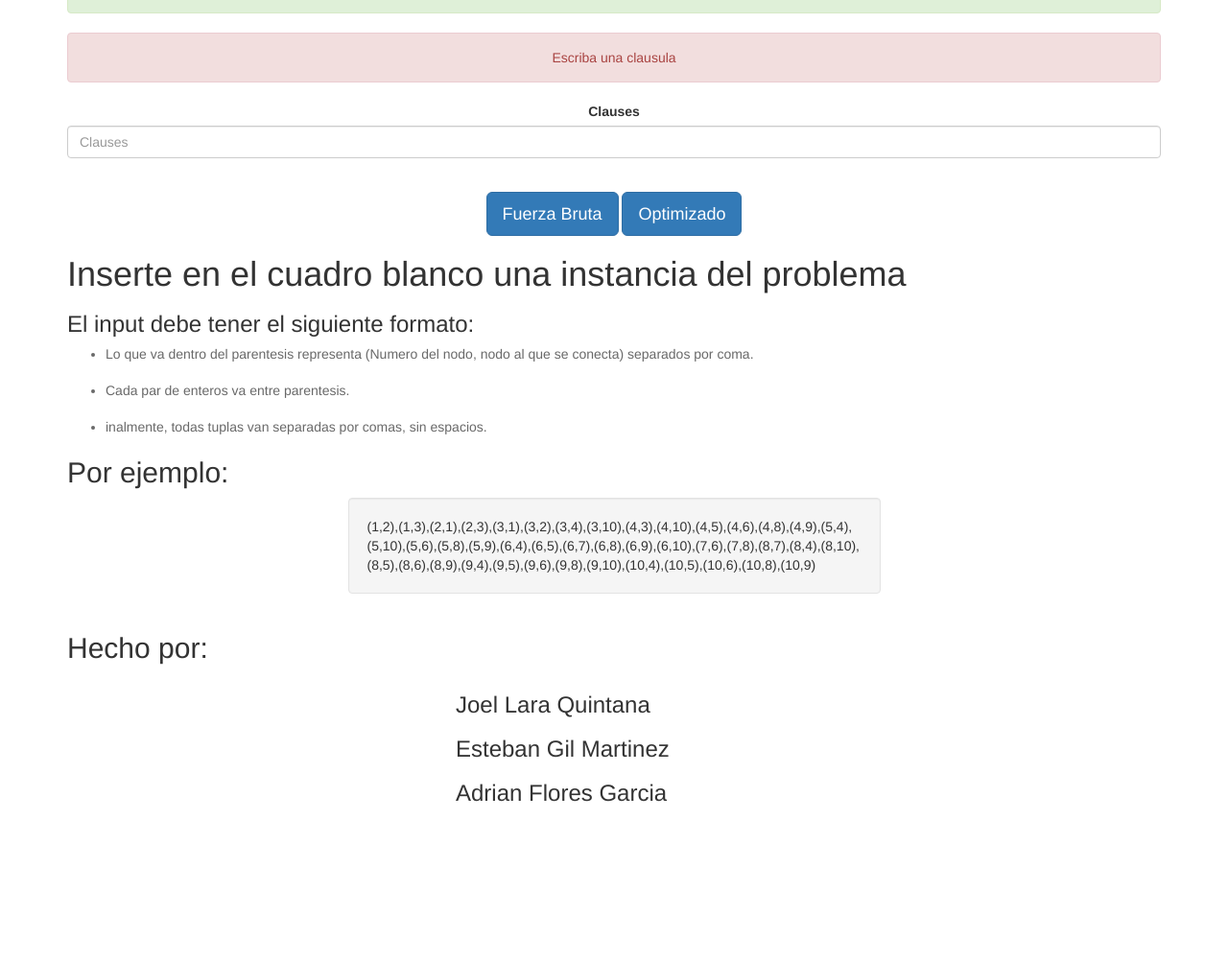
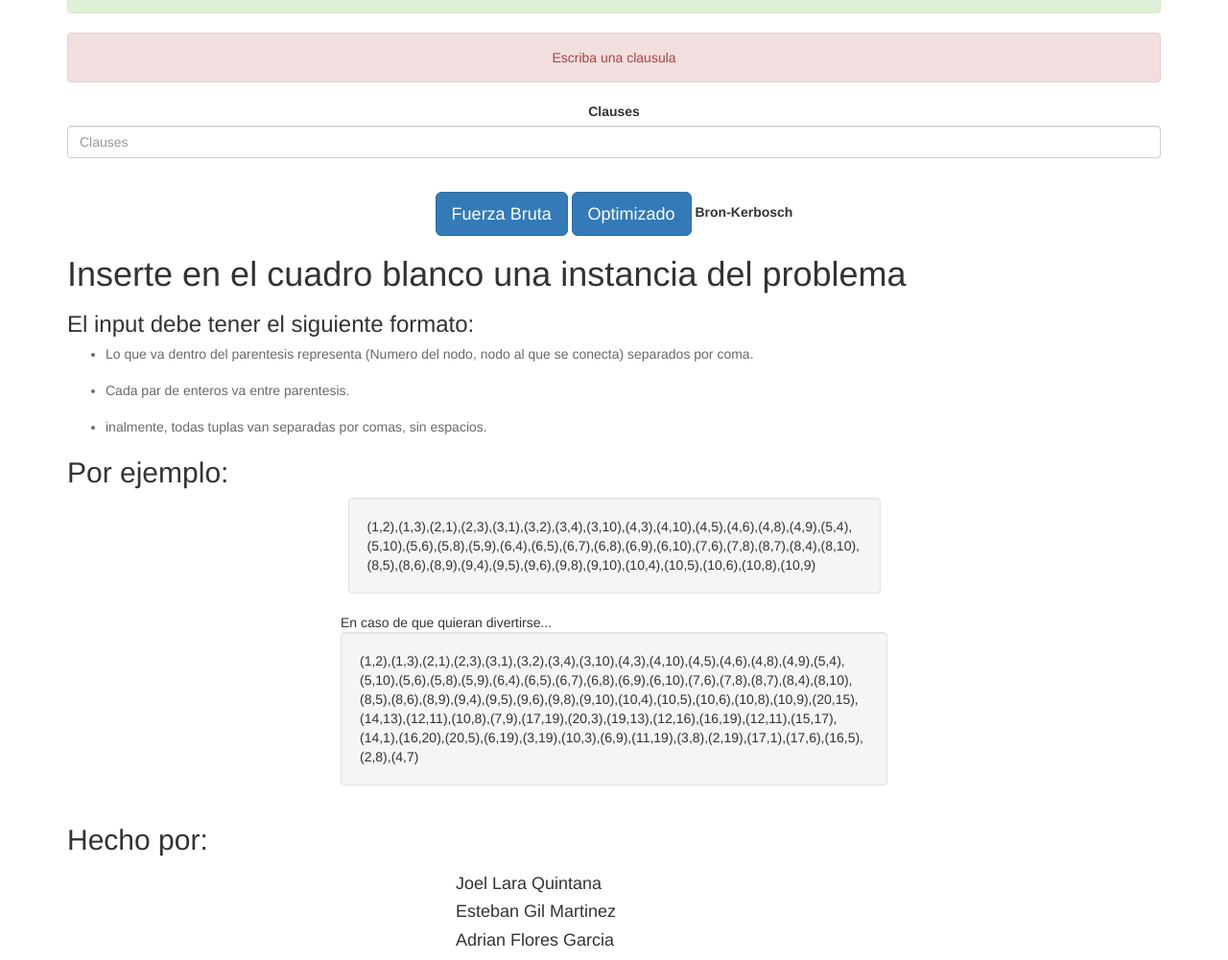
Before and after one commit to joellara/Clique-Problem, a Flask app: page / in a window 1280 px wide. Shown: the part 313-1314 px from the top of the page at 96% size. Before the commit the page ends 1149 px from the top, so only its background shows below. Run offline with Flask 2, Linux system fonts and the light colour scheme; some libraries are stand-ins or nearby versions.

Commit message:
Bron-Kerbosch

```diff
--- a/templates/index.html
+++ b/templates/index.html
@@ -35,8 +35,11 @@
 
                 <br>
                 <input class="btn btn-lg btn-primary" name='submit' type=submit value='Fuerza Bruta'>
-                <input class="btn btn-lg btn-primary" name='submit' type=submit value='Optimizado'>
+
+                <input class="btn btn-lg btn-primary" name='submit' id="Bron-Kerbosch" type=submit value='Optimizado'>
+                <label for="Bron-Kerbosch">Bron-Kerbosch</label>
         </form>
+
         </center>
         <h1>Inserte en el cuadro blanco una instancia del problema</h1>
         <h3>El input debe tener el siguiente formato:</h3>
@@ -62,18 +65,28 @@
                 (1,2),(1,3),(2,1),(2,3),(3,1),(3,2),(3,4),(3,10),(4,3),(4,10),(4,5),(4,6),(4,8),(4,9),(5,4),(5,10),(5,6),(5,8),(5,9),(6,4),(6,5),(6,7),(6,8),(6,9),(6,10),(7,6),(7,8),(8,7),(8,4),(8,10),(8,5),(8,6),(8,9),(9,4),(9,5),(9,6),(9,8),(9,10),(10,4),(10,5),(10,6),(10,8),(10,9)
             </div>
         </div>
+        <div class="row">
+            <div class="col-xs-offset-3 col-xs-6">
+                En caso de que quieran divertirse...
+                <div class="well">
+                    (1,2),(1,3),(2,1),(2,3),(3,1),(3,2),(3,4),(3,10),(4,3),(4,10),(4,5),(4,6),(4,8),(4,9),(5,4),(5,10),(5,6),(5,8),(5,9),(6,4),(6,5),(6,7),(6,8),(6,9),(6,10),(7,6),(7,8),(8,7),(8,4),(8,10),(8,5),(8,6),(8,9),(9,4),(9,5),(9,6),(9,8),(9,10),(10,4),(10,5),(10,6),(10,8),(10,9),(20,15),(14,13),(12,11),(10,8),(7,9),(17,19),(20,3),(19,13),(12,16),(16,19),(12,11),(15,17),(14,1),(16,20),(20,5),(6,19),(3,19),(10,3),(6,9),(11,19),(3,8),(2,19),(17,1),(17,6),(16,5),(2,8),(4,7)
+                </div>
+            </div>
+        </div>
         </div>
         <p>
         <h2>Hecho por:</h2>
+        <footer>
         <div class="container">
             <div class="row">
                 <div class="col-xs-offset-4 col-xs-4">
-                    <h3>Joel Lara Quintana</h3>
-                    <h3>Esteban Gil Martinez</h3>
-                    <h3>Adrian Flores Garcia</h3>
+                    <h4>Joel Lara Quintana</h4>
+                    <h4>Esteban Gil Martinez</h4>
+                    <h4>Adrian Flores Garcia</h4>
                 </div>
             </div>
         </div>
+        </footer>
 </div>
 </body>
 
```
Also changed, not shown: static/styles.css (line endings or trailing spaces).
